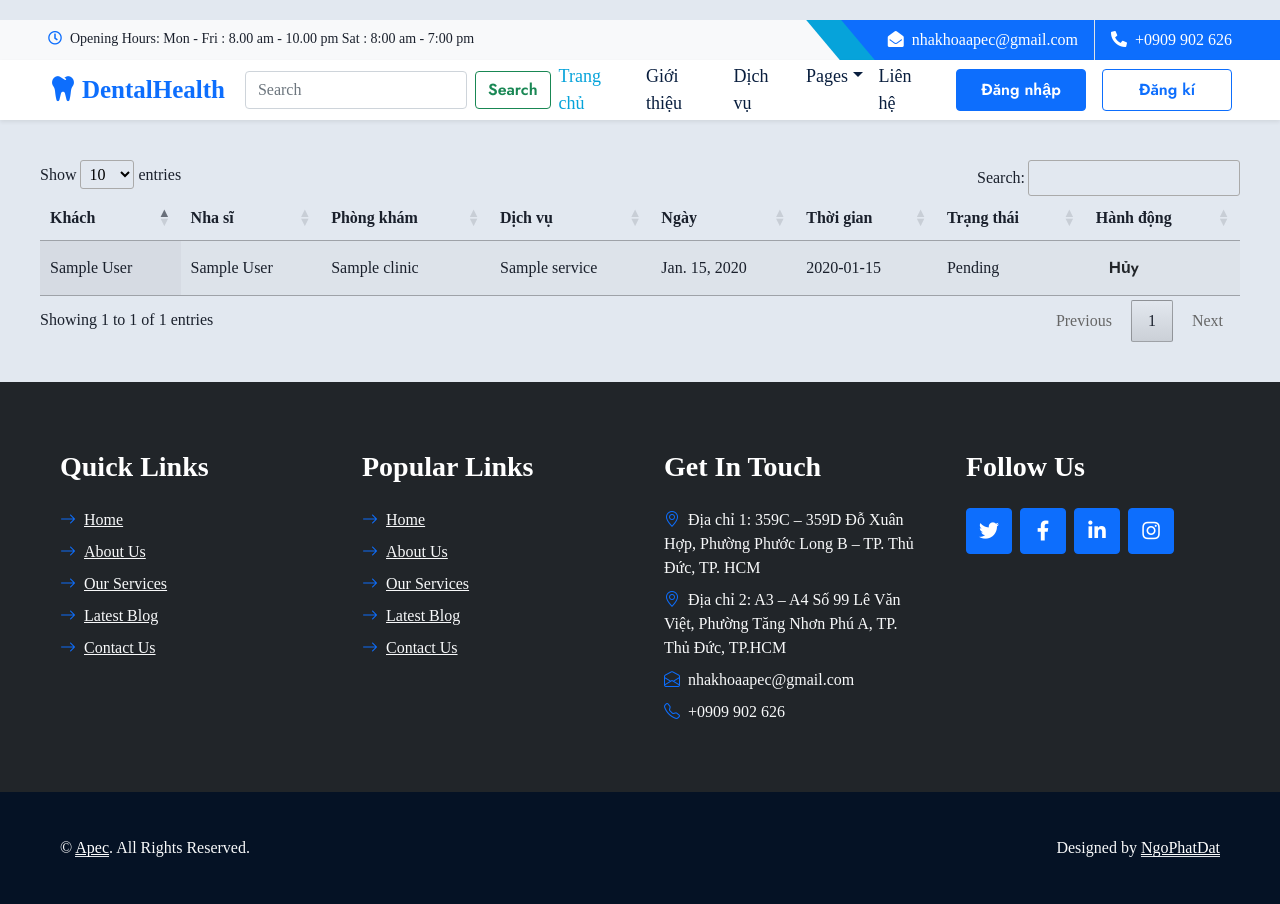
After one commit to phatdat20905/dental_clinic, a Django app: page /appointments/1/ in a window 1280 px wide. The commit adds this page. Run offline with Django 5.2, Linux system fonts and the light colour scheme; tables that the repository leaves empty hold one stand-in row (values such as "Sample post"); some libraries are stand-ins or nearby versions.

Commit message:
hoàn thành trang hồ sơ khách và lịch hẹn

```diff
--- a/website/models.py
+++ b/website/models.py
@@ -37,7 +37,13 @@ class User(AbstractUser):
 
     def __str__(self):
         return self.full_name or 'Unnamed User'
-
+    @property
+    def ImageURL(self):
+        try:
+            url = self.image.url
+        except:
+            url = ""
+        return url
 class Clinic(models.Model):
     """
     Clinic model to store information about the dental clinics.
--- /dev/null
+++ b/website/static/website/css/appointment.css
@@ -0,0 +1,3 @@
+.appointment-table-container {
+    padding: 40px;
+}
--- /dev/null
+++ b/website/static/website/css/profile.css
@@ -0,0 +1,60 @@
+body{
+    margin-top:20px;
+    color: #1a202c;
+    text-align: left;
+    background-color: #e2e8f0;
+}
+.main-body {
+    padding: 15px;
+}
+.card {
+    box-shadow: 0 1px 3px 0 rgba(0,0,0,.1), 0 1px 2px 0 rgba(0,0,0,.06);
+}
+
+.card {
+    position: relative;
+    display: flex;
+    flex-direction: column;
+    min-width: 0;
+    word-wrap: break-word;
+    background-color: #fff;
+    background-clip: border-box;
+    border: 0 solid rgba(0,0,0,.125);
+    border-radius: .25rem;
+}
+
+.card-body {
+    flex: 1 1 auto;
+    min-height: 1px;
+    padding: 1rem;
+}
+
+.gutters-sm {
+    margin-right: -8px;
+    margin-left: -8px;
+}
+
+.gutters-sm>.col, .gutters-sm>[class*=col-] {
+    padding-right: 8px;
+    padding-left: 8px;
+}
+.mb-3, .my-3 {
+    margin-bottom: 1rem!important;
+}
+
+.bg-gray-300 {
+    background-color: #e2e8f0;
+}
+.h-100 {
+    height: 100%!important;
+}
+.shadow-none {
+    box-shadow: none!important;
+}
+
+.model-container img{
+    border: 1px solid #ccc;
+    max-width:180px;
+    height: 100px;
+    width: 100px;
+}
--- /dev/null
+++ b/website/static/website/js/appointment.js
@@ -0,0 +1,9 @@
+new DataTable('#example', {
+    layout: {
+        bottomEnd: {
+            paging: {
+                firstLast: false
+            }
+        }
+    }
+});
--- /dev/null
+++ b/website/static/website/js/profile.js
@@ -0,0 +1,12 @@
+function readURL(input) {
+    if (input.files && input.files[0]) {
+        var reader = new FileReader();
+
+        reader.onload = function (e) {
+            $('#blah')
+                .attr('src', e.target.result);
+        };
+
+        reader.readAsDataURL(input.files[0]);
+    }
+}
--- /dev/null
+++ b/website/templates/website/appointment_table.html
@@ -0,0 +1,37 @@
+{% extends 'website/base.html' %} {% load static%}
+{% block main-content %}
+<div class="appointment-table-container">
+    <table id="example" class="display" style="width:100%">
+        <thead>
+            <tr>
+                <th>Khách</th>
+                <th>Nha sĩ</th>
+                <th>Phòng khám</th>
+                <th>Dịch vụ</th>
+                <th>Ngày</th>
+                <th>Thời gian</th>
+                <th>Trạng thái</th>
+                <th>Hành động</th>
+            </tr>
+        </thead>
+        <tbody>
+            {%for item in appointments%}
+            <tr>
+                <td>{{item.customer}}</td>
+                <td>{{item.dentist}}</td>
+                <td>{{item.clinic}}</td>
+                <td>{{item.service}}</td>
+                <td>{{item.appointment_date}}</td>
+                <td>{{item.time}}</td>
+                <td>{{item.status}}</td>
+                <td>
+                    <a href="{%url 'cancel_appointment' item.id%}" class="btn"
+                        >Hủy</a
+                    >
+                </td>
+            </tr>
+            {%endfor%}
+        </tfoot>
+    </table>
+</div>
+{% endblock main-content %}
--- a/website/templates/website/base.html
+++ b/website/templates/website/base.html
@@ -25,6 +25,8 @@
 
 
     <!--css-->
+    <link rel="stylesheet" href="https://cdn.datatables.net/2.1.8/css/dataTables.dataTables.css">
+    <link rel="stylesheet" href="{% static 'website/css/appointment.css' %}?{% now "U" %}" />
     <link
       href="https://cdn.jsdelivr.net/npm/bootstrap@5.0.2/dist/css/bootstrap.min.css"
       rel="stylesheet"
@@ -36,8 +38,11 @@
     <link rel="stylesheet" href="{% static 'website/css/base.css' %}?{% now "U" %}" />
     <link rel="stylesheet" href="{% static 'website/css/home.css' %}?{% now "U" %}" />
     <link rel="stylesheet" href="{% static 'website/css/clinic.css' %}?{% now "U" %}" />
+    <link rel="stylesheet" href="{% static 'website/css/profile.css' %}?{% now "U" %}" />
 
     <!--js-->
+    <script src="https://code.jquery.com/jquery-3.7.1.js"></script>
+    <script src="https://cdn.datatables.net/2.1.8/js/dataTables.js"></script>
     <script
       src="https://cdnjs.cloudflare.com/ajax/libs/jquery/3.7.1/jquery.min.js"
       integrity="sha512-v2CJ7UaYy4JwqLDIrZUI/4hqeoQieOmAZNXBeQyjo21dadnwR+8ZaIJVT8EE2iyI61OV8e6M8PP2/4hpQINQ/g=="
@@ -54,7 +59,9 @@
       integrity="sha384-cVKIPhGWiC2Al4u+LWgxfKTRIcfu0JTxR+EQDz/bgldoEyl4H0zUF0QKbrJ0EcQF"
       crossorigin="anonymous"
     ></script>
-
+    {% comment %} <script type="text/javascript">
+      var user = {{request.user}}
+    </script> {% endcomment %}
   </head>
   <body>
      <!-- Topbar Start -->
@@ -81,7 +88,7 @@
     <!-- Navbar Start -->
       <nav class="navbar navbar-expand-lg bg-white navbar-light shadow-sm px-5 py-3 py-lg-0 home-header-container">
         <a href="{%url 'home'%}" class="navbar-brand p-0">
-            <h1 class="m-1 text-primary"><i class="fa fa-tooth me-2"></i>DentalHealth</h1>
+            <h1 class="m-1 text-primary" style="font-size: 25px;"><i class="fa fa-tooth me-2"></i>DentalHealth</h1>
         </a>
         <div class="collapse navbar-collapse" id="navbarCollapse">
           <form class="d-flex" method="POST" action="{%url 'search'%}">
@@ -125,8 +132,8 @@
                 />
               </a>
               <div class="dropdown-menu m-0">
-                  <a href="" class="dropdown-item">Hồ sơ cá nhân</a>
-                  <a href="" class="dropdown-item">Lịch hẹn</a>
+                  <a href="{%url "profile" user.id%}" class="dropdown-item">Hồ sơ cá nhân</a>
+                  <a href="{%url "appointments" user.id%}" class="dropdown-item">Lịch hẹn</a>
                   <a href="{% url "logout" %}" class="dropdown-item">Đăng xuất</a>
               </div>
           </div>
@@ -239,5 +246,7 @@
     <script src="https://cdn.jsdelivr.net/npm/swiper@11/swiper-bundle.min.js"></script>
     <script src="{% static 'website/js/home.js'%}" defer></script>
     <script src="{% static 'website/js/clinic.js'%}" defer></script>
+    <script src="{% static 'website/js/appointment.js'%}" defer></script>
+    <script src="{% static 'website/js/profile.js'%}" defer></script>
   </body>
 </html>
--- a/website/urls.py
+++ b/website/urls.py
@@ -14,6 +14,10 @@ urlpatterns = [
     path("book-appointment/", views.book_appointment, name="book_appointment"),
     path("apppointment-access/", views.appointment_access, name="appointment_access"),
 
-    path('search/', views.searchPage, name="search")
+    path('search/', views.searchPage, name="search"),
+    path('appointments/<int:customer_id>/', views.appointment, name='appointments'),
+    path('appointments/cancel/<int:appointment_id>/', views.cancel_appointment, name='cancel_appointment'),
+    path('profile/<int:customer_id>/', views.profilePage, name="profile"),
+    path("update-user/<int:user_id>/", views.update_user, name="update_user"),
     # path('appointments/<int:clinic_id>/', views.appointment_form, name='appointment_form'),
 ]
--- a/website/views.py
+++ b/website/views.py
@@ -51,11 +51,11 @@ def registerPage(request):
             user = form.save()
 
             # Gửi email xác nhận
-            email_subject = "Chào mừng bạn đến với hệ thống của chúng tôi!"
+            email_subject = "Chào mừng bạn đến với nền tảng đặt lịch khám của chúng tôi!"
             email_message = (
                 f"Xin chào {user.full_name},\n\n"
                 f"Cảm ơn bạn đã đăng ký tài khoản tại hệ thống của chúng tôi.\n"
-                f"Nếu bạn có bất kỳ thắc mắc nào, vui lòng liên hệ với chúng tôi qua email này.\n\n"
+                f"Nếu bạn có bất kỳ thắc mắc nào, vui lòng liên hệ với chúng tôi qua {settings.EMAIL_HOST_USER} này.\n\n"
                 f"Trân trọng,\n"
                 f"Đội ngũ hỗ trợ khách hàng."
             )
@@ -285,3 +285,75 @@ def searchPage(request):
 
     # Trường hợp không có POST request
     return render(request, "website/search.html", {"search": None})
+
+
+def appointment(request, customer_id):
+    try:
+        # Lấy thông tin khách hàng
+        customer = get_object_or_404(User, id=customer_id)
+
+        # Lấy danh sách lịch hẹn của khách hàng
+        appointments = Appointment.objects.filter(customer=customer)
+
+        context = {
+            "customer": customer,
+            "appointments": appointments,
+        }
+        return render(request, "website/appointment_table.html", context)
+    except Exception as e:
+        return render(request, "website/appointment_table.html", {"error": str(e)})
+
+def cancel_appointment(request, appointment_id):
+    try:
+        # Lấy lịch hẹn theo ID
+        appointment = get_object_or_404(Appointment, id=appointment_id)
+
+        # Kiểm tra trạng thái lịch hẹn
+        if appointment.status == "Xác nhận":
+            messages.error(request, "Lịch hẹn đã được xác nhận và không thể hủy.")
+        else:
+            # Xóa lịch hẹn nếu chưa xác nhận
+            appointment.delete()
+            messages.success(request, "Lịch hẹn đã được hủy thành công!")
+    except Exception as e:
+        messages.error(request, f"Có lỗi xảy ra khi hủy lịch hẹn: {e}")
+
+    # Quay lại trang danh sách lịch hẹn
+    return redirect('appointments', customer_id=request.user.id)
+def profilePage(request, customer_id):
+    # Lấy thông tin khách hàng
+    customer = get_object_or_404(User, id=customer_id)
+    context = {
+            "customer": customer,
+        }
+    return render(request, "website/profile.html", context)
+
+def update_user(request, user_id):
+    user = get_object_or_404(User, id=user_id)
+
+    if request.method == "POST":
+        email = request.POST.get("email")
+        full_name = request.POST.get("fullname")
+        gender = request.POST.get("gender")
+        phone = request.POST.get("phone")
+        address = request.POST.get("address")
+        image = request.FILES.get("image")
+
+        try:
+            user.email = email
+            user.full_name = full_name
+            user.gender = gender
+            user.phone_number = phone
+            user.address = address
+
+            if image:
+                user.image = image
+
+            user.save()
+            messages.success(request, "Cập nhật thông tin người dùng thành công!")
+            return redirect("profile", customer_id=user.id)  # Cung cấp customer_id
+        except Exception as e:
+            messages.error(request, f"Có lỗi xảy ra: {e}")
+
+    context = {"user": user}
+    return render(request, context)
```
Also changed, not shown: website/templates/website/profile.html (added, +236 -0 lines).
